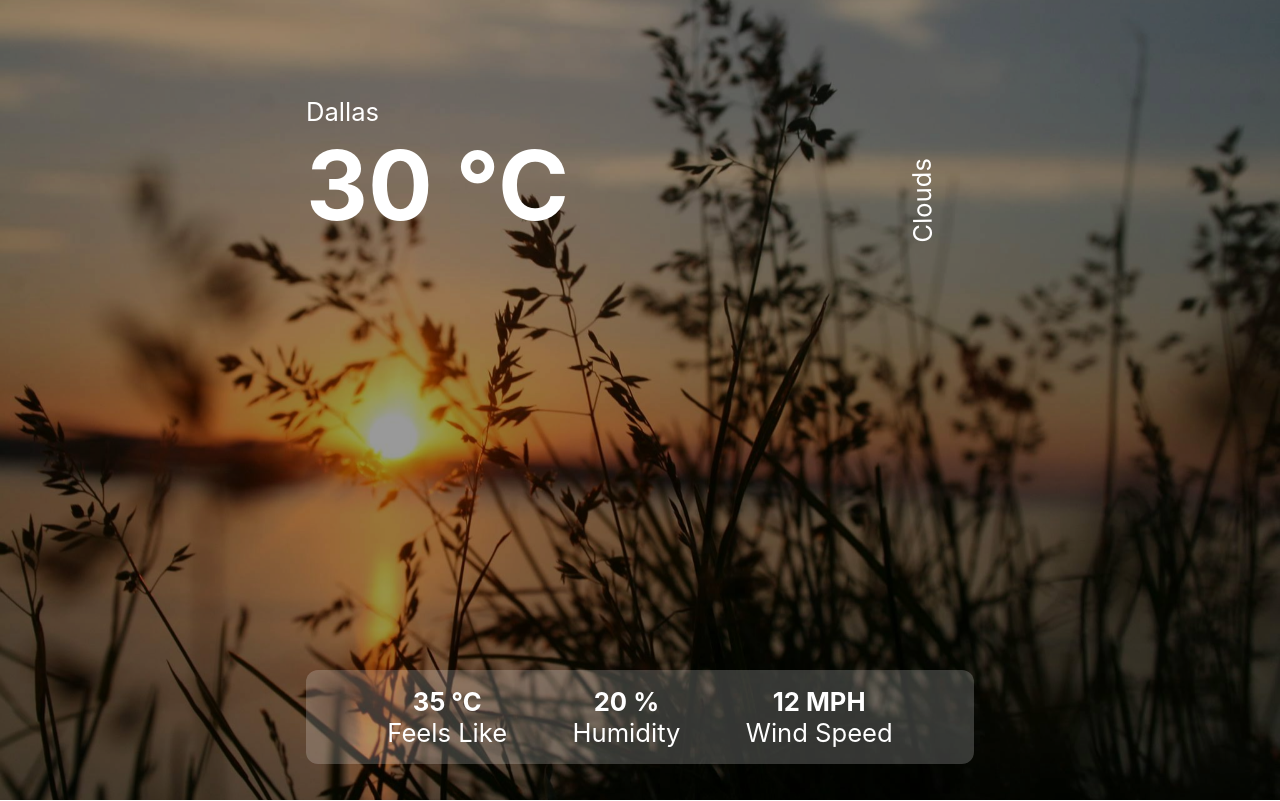
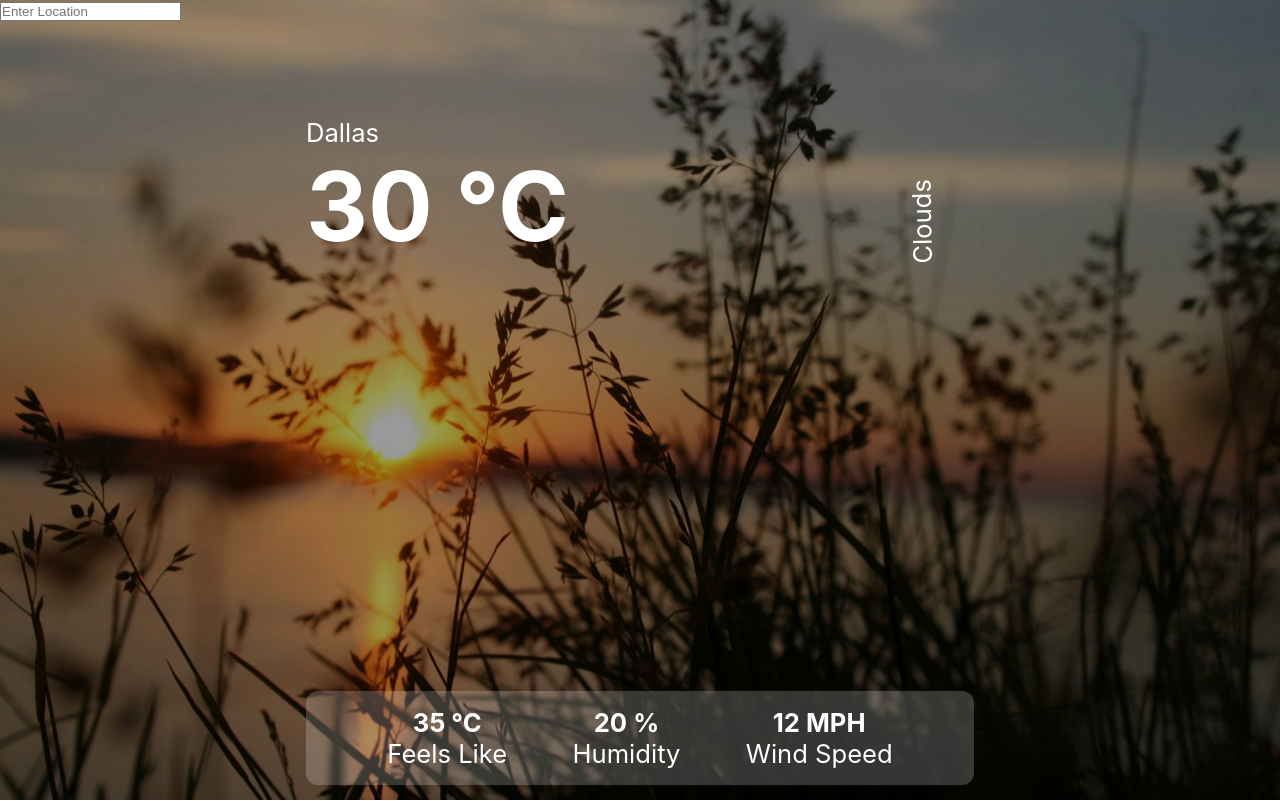
Before and after one commit to AleksandrKompanetc/react-weather-app, a React (Create React App) app: page / in a window 1280 px wide. Built offline with nearby package versions, Linux system fonts and the light colour scheme; the HTML template or start-up script is replaced by a standard one.

Commit message:
added input for enter location

```diff
--- a/src/App.js
+++ b/src/App.js
@@ -17,7 +17,14 @@
   const url = `https://api.openweathermap.org/data/2.5/weather?q=${location}&lat={lat}&lon={lon}&appid=150a49263a5b1ff973b07348fc7e8bda`
   return (
     <div className="app">
-
+      <div className='search'>
+        <input
+          value={location}
+          onChange={event => setLocation(event.target.value)}
+          onKeyPress={searchLocation}
+          placeholder='Enter Location'
+          type="text" />
+      </div>
       <div className='container'>
         <div className='top'>
           <div className='location'>
```
